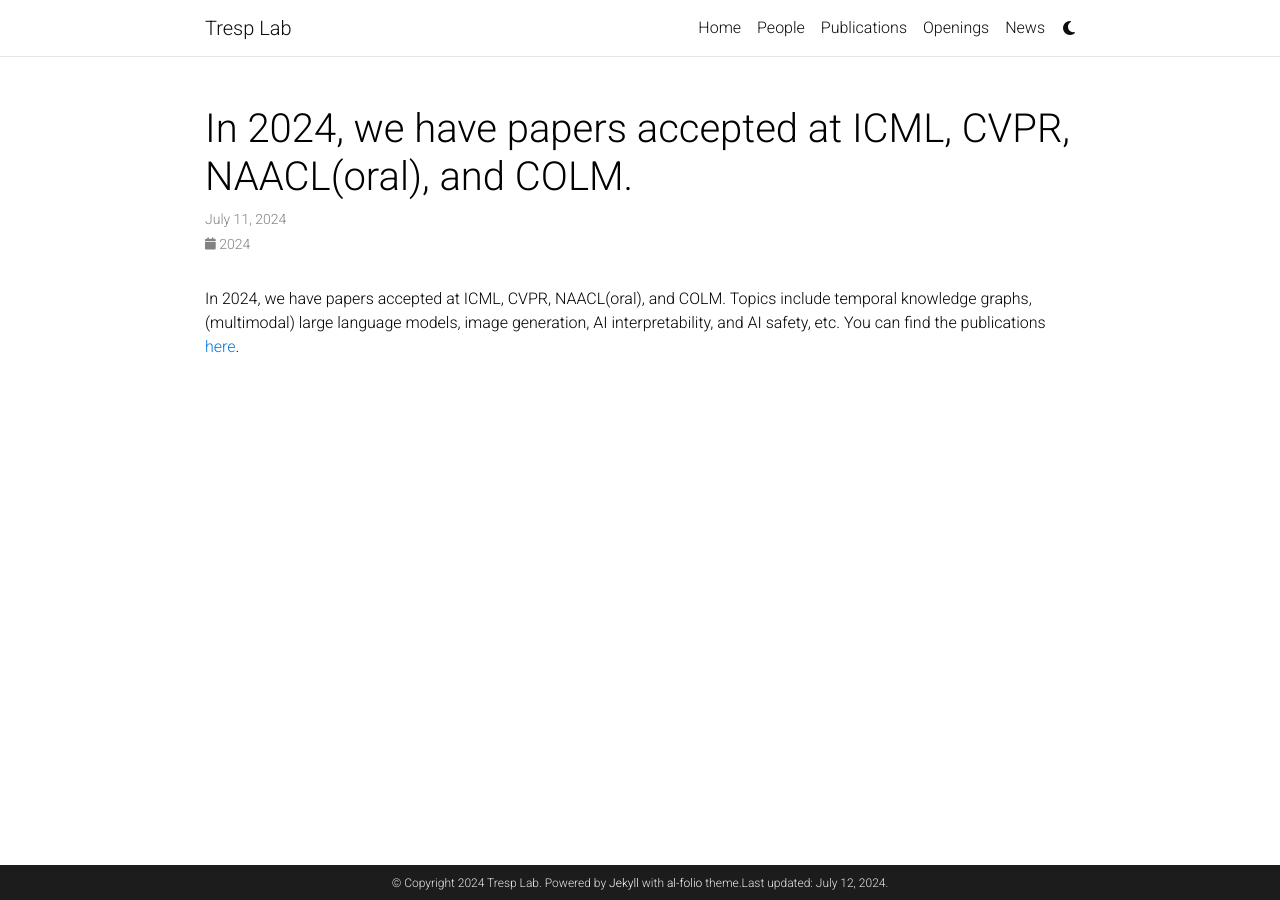
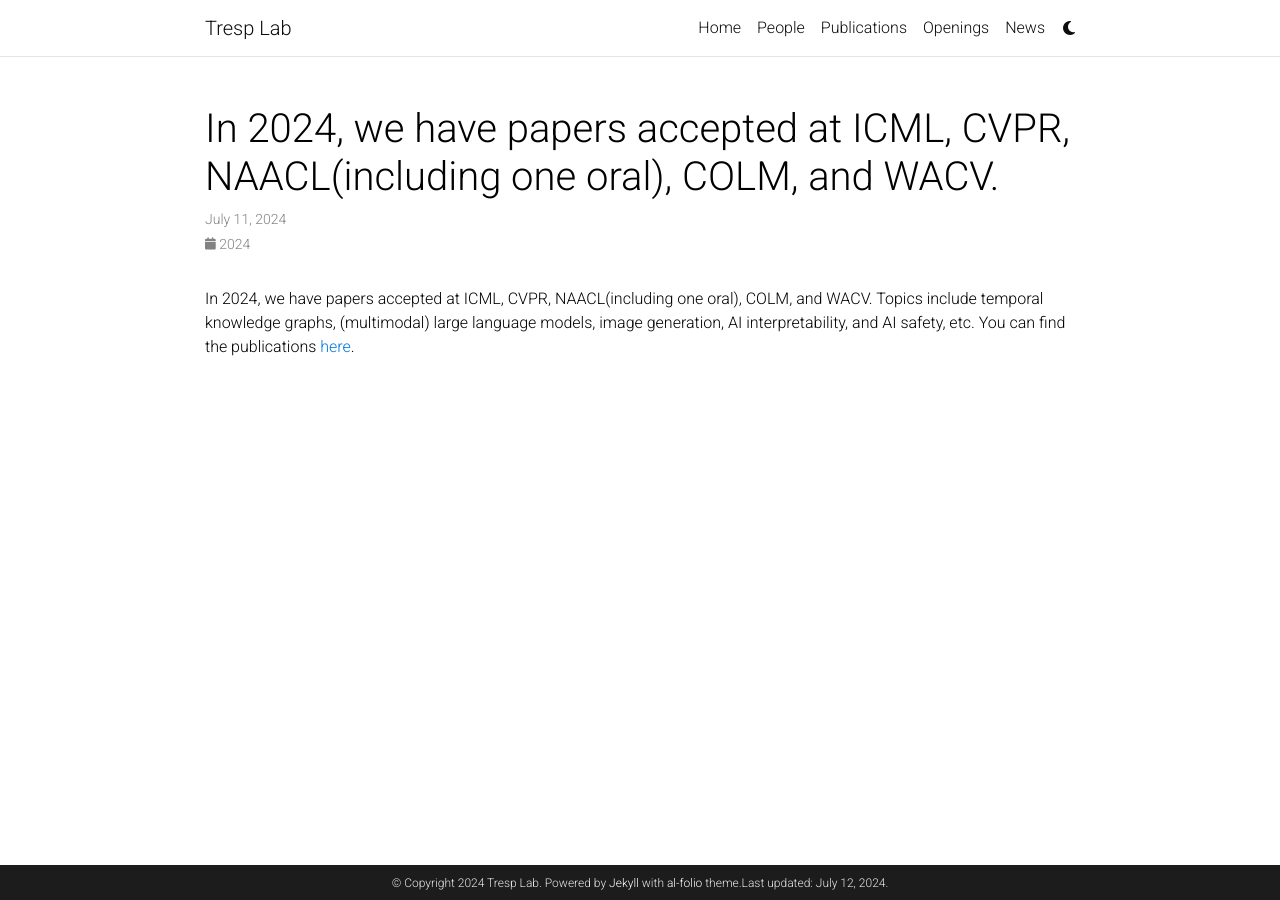
Before and after one commit to tresp-lab/tresp-lab.github.io, a Jekyll site: the page built from _news/icml2024.md, in a window 1280 px wide. Built offline with Jekyll 4.4.1, drawn with Linux system fonts in a browser that asks for light colours; comment, search, counter and statistics services are not loaded; a style sheet for code colours, icons or effects is not loaded.

Commit message:
Update icml2024.md

```diff
--- a/_news/icml2024.md
+++ b/_news/icml2024.md
@@ -1,9 +1,9 @@
 ---
 layout: post
-title: In 2024, we have papers accepted at ICML, CVPR, NAACL(oral), and COLM.
+title: In 2024, we have papers accepted at ICML, CVPR, NAACL(including one oral), COLM, and WACV.
 date: 2024-07-11
 inline: false
 related_posts: false
 ---
 
-In 2024, we have papers accepted at ICML, CVPR, NAACL(oral), and COLM. Topics include temporal knowledge graphs, (multimodal) large language models, image generation, AI interpretability, and AI safety, etc. You can find the publications [here](https://tresp-lab.github.io/publications/).
+In 2024, we have papers accepted at ICML, CVPR, NAACL(including one oral), COLM, and WACV. Topics include temporal knowledge graphs, (multimodal) large language models, image generation, AI interpretability, and AI safety, etc. You can find the publications [here](https://tresp-lab.github.io/publications/).
```
